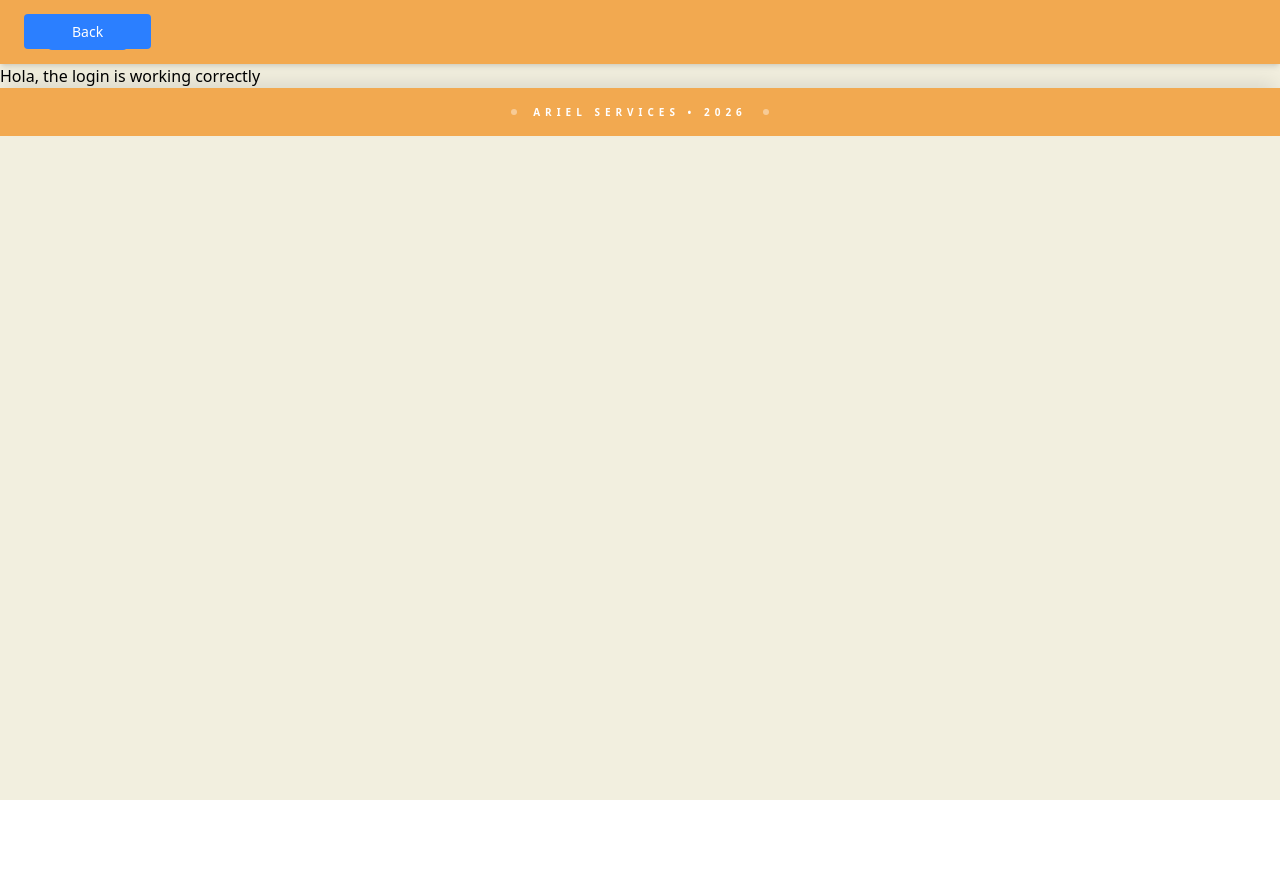
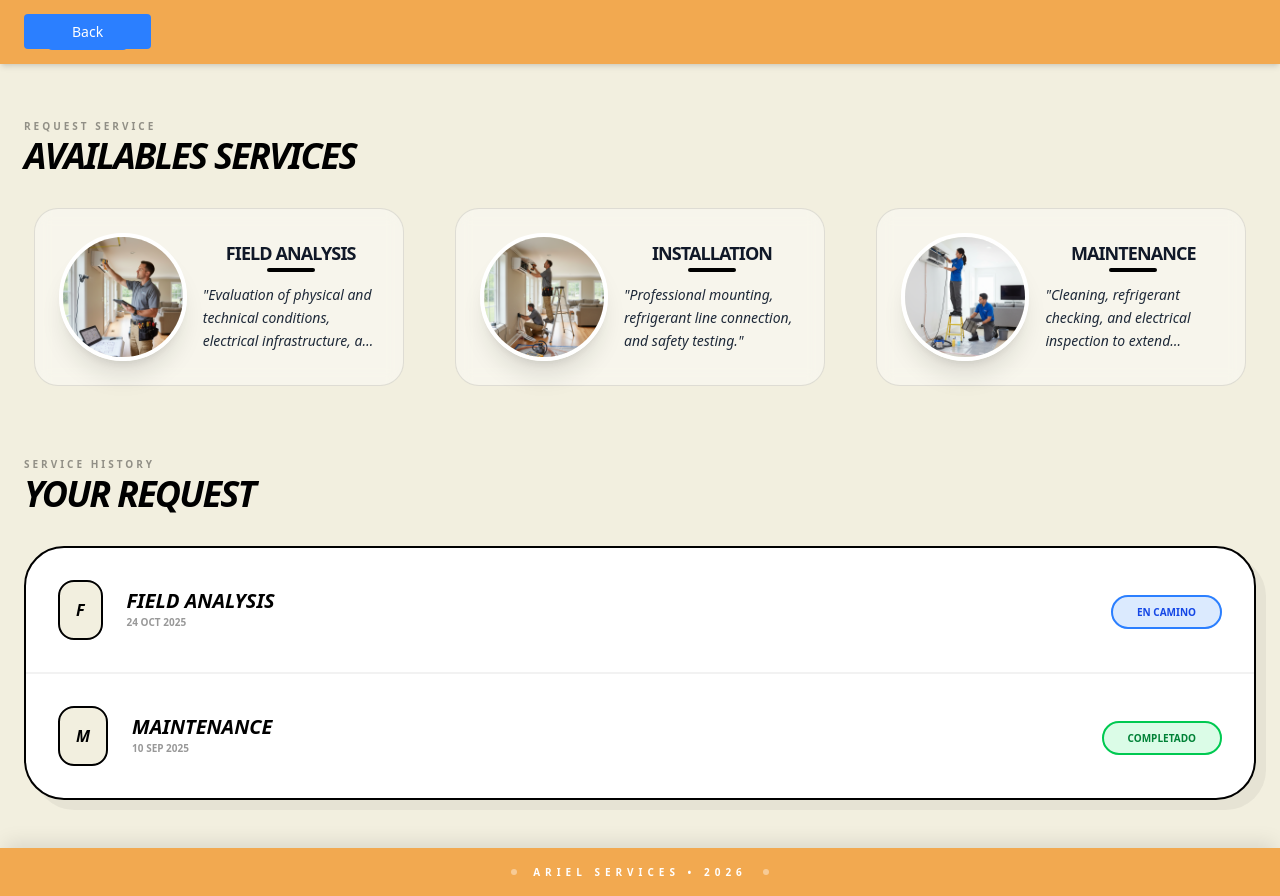
Before and after one commit to SmatamorosN04/scheduling_APP, a Next.js app: page /portal in a window 1280 px wide. Before the commit the page ends 800 px from the top, so only its background shows below. Built offline with nearby package versions, Linux system fonts and the light colour scheme; no server answers.

Commit message:
Portal Hardcoded with the services and history of services request

```diff
--- a/app/page.tsx
+++ b/app/page.tsx
@@ -31,8 +31,7 @@ export default async function Home() {
                     <Link
                         href='/clientLogin'
                         className='bg-black w-full max-w-[280px] rounded-2xl p-4 text-white font-black uppercase text-xs tracking-[0.2em] hover:bg-orange-600 transition-all text-center shadow-lg active:scale-95'>
-                        See available Services
-                    </Link>
+                        Go to the registry to request a service                    </Link>
                 </section>
 
                 <div
@@ -43,33 +42,7 @@ export default async function Home() {
                         Our Specialized Solutions
                     </h2>
 
-                    <div className="grid grid-cols-1 md:grid-cols-2 lg:grid-cols-3 gap-6 w-full">
 
-                        <Link href={`/clients/booking?service=${encodeURIComponent('Field Analysis')}`} className="h-full">
-                            <ServiceCard
-                                image={'/campo.png'}
-                                title={'Field analysis'}
-                                description={'Evaluation of physical and technical conditions, electrical infrastructure, and space to ensure maximum energy efficiency.'}
-                            />
-                        </Link>
-
-                        <Link href={`/clients/booking?service=${encodeURIComponent('Instalation')}`} className="h-full">
-                            <ServiceCard
-                                image={'/instalation.png'}
-                                title={'Installation'}
-                                description={'Professional mounting, refrigerant line connection, and safety testing for optimal cooling performance.'}
-                            />
-                        </Link>
-
-                        <Link href={`/clients/booking?service=${encodeURIComponent('Maintenance')}`} className="h-full">
-                            <ServiceCard
-                                image={'/maintenance.png'}
-                                title={'Maintenance'}
-                                description={'Cleaning, refrigerant checking, and electrical inspection to extend equipment lifespan and reduce breakdowns.'}
-                            />
-                        </Link>
-
-                    </div>
                 </div>
             </main>
 
--- a/app/portal/page.tsx
+++ b/app/portal/page.tsx
@@ -1,14 +1,92 @@
 import Header from "@/app/components/header/header";
 import Footer from "@/app/components/footer/footer";
+import Link from "next/link"; // Importación estándar
+import ServiceCard from "@/app/components/ServiceCard/ServiceCard";
 
-export default function Portal(){
-    return(
-        <div className='min-h-screen flex flex-col bg-[#F2EFDF]'>
+export default function Portal() {
+    // Esto es lo que luego reemplazaremos con los datos de MongoDB
+    const mockHistory = [
+        { id: '1', service: 'Field Analysis', date: '24 Oct 2025', status: 'En Camino' },
+        { id: '2', service: 'Maintenance', date: '10 Sep 2025', status: 'Completado' },
+    ];
+
+    return (
+        <div className='min-h-screen flex flex-col bg-[#F2EFDF] text-black'>
             <Header />
-            <main>Hola, the login is working correctly</main>
+
+            <main className="flex-grow max-w-7xl mx-auto w-full px-6 py-12">
+
+                <header className="mb-8">
+                    <span className="text-[10px] font-black uppercase tracking-[0.3em] text-black/40">Request Service</span>
+                    <h2 className="text-4xl font-black uppercase italic tracking-tighter">Availables Services</h2>
+                </header>
+
+                <div className="grid grid-cols-1 mb-16 md:grid-cols-2 lg:grid-cols-3 gap-8 w-full">
+                    <Link href={`/clients/booking?service=${encodeURIComponent('Field Analysis')}`} className="h-full">
+                        <ServiceCard
+                            image={'/campo.png'}
+                            title={'Field analysis'}
+                            description={'Evaluation of physical and technical conditions, electrical infrastructure, and space.'}
+                        />
+                    </Link>
+
+                    <Link href={`/clients/booking?service=${encodeURIComponent('Installation')}`} className="h-full">
+                        <ServiceCard
+                            image={'/instalation.png'}
+                            title={'Installation'}
+                            description={'Professional mounting, refrigerant line connection, and safety testing.'}
+                        />
+                    </Link>
+
+                    <Link href={`/clients/booking?service=${encodeURIComponent('Maintenance')}`} className="h-full">
+                        <ServiceCard
+                            image={'/maintenance.png'}
+                            title={'Maintenance'}
+                            description={'Cleaning, refrigerant checking, and electrical inspection to extend equipment lifespan.'}
+                        />
+                    </Link>
+                </div>
+
+                <section className="mt-12">
+                    <header className="mb-8">
+                        <span className="text-[10px] font-black uppercase tracking-[0.3em] text-black/40">Service History</span>
+                        <h2 className="text-4xl font-black uppercase italic tracking-tighter">Your Request</h2>
+                    </header>
+
+                    <div className="bg-white border-2 border-black rounded-[40px] shadow-[10px_10px_0px_0px_rgba(0,0,0,0.05)] overflow-hidden">
+                        {mockHistory.length > 0 ? (
+                            <div className="divide-y-2 divide-black/5">
+                                {mockHistory.map((item) => (
+                                    <div key={item.id} className="p-8 flex flex-col md:flex-row justify-between items-center hover:bg-gray-50 transition-colors">
+                                        <div className="flex items-center gap-6">
+                                            <div className="bg-[#F2EFDF] p-4 rounded-2xl border-2 border-black font-black italic">
+                                                {item.service[0]}
+                                            </div>
+                                            <div>
+                                                <h4 className="text-xl font-black uppercase italic leading-none">{item.service}</h4>
+                                                <p className="text-[10px] font-bold opacity-40 mt-1 uppercase">{item.date}</p>
+                                            </div>
+                                        </div>
+                                        <div className="mt-4 md:mt-0">
+                                            <span className={`px-6 py-2 rounded-full text-[10px] font-black uppercase border-2
+                                                ${item.status === 'Completado' ? 'bg-green-100 border-green-500 text-green-700' : 'bg-blue-100 border-blue-500 text-blue-700'}`}>
+                                                {item.status}
+                                            </span>
+                                        </div>
+                                    </div>
+                                ))}
+                            </div>
+                        ) : (
+                            <div className="p-20 text-center opacity-30 italic font-bold">
+                                No has solicitado servicios aún.
+                            </div>
+                        )}
+                    </div>
+                </section>
+
+            </main>
+
             <Footer />
-
-
         </div>
     )
 }
```
